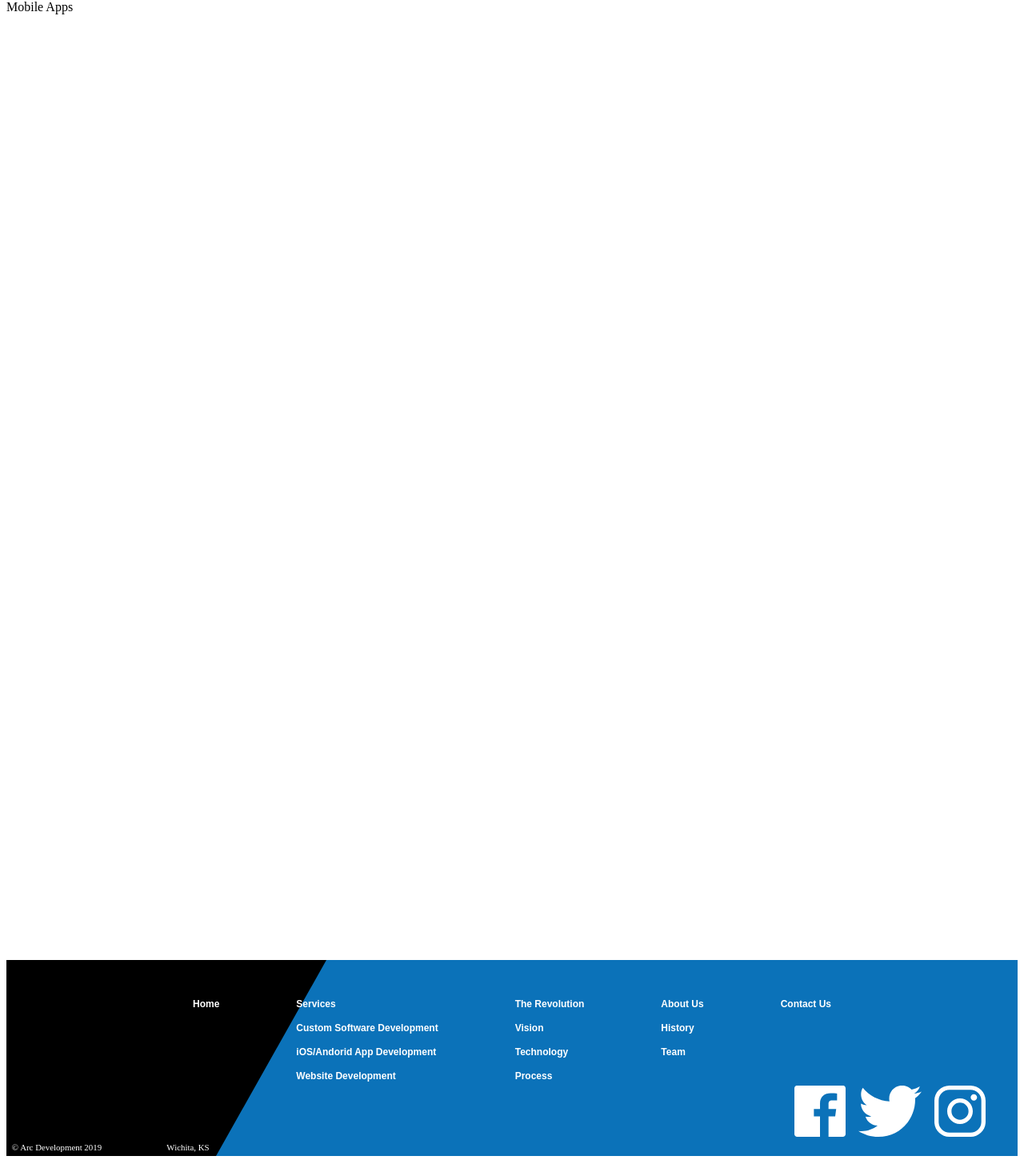
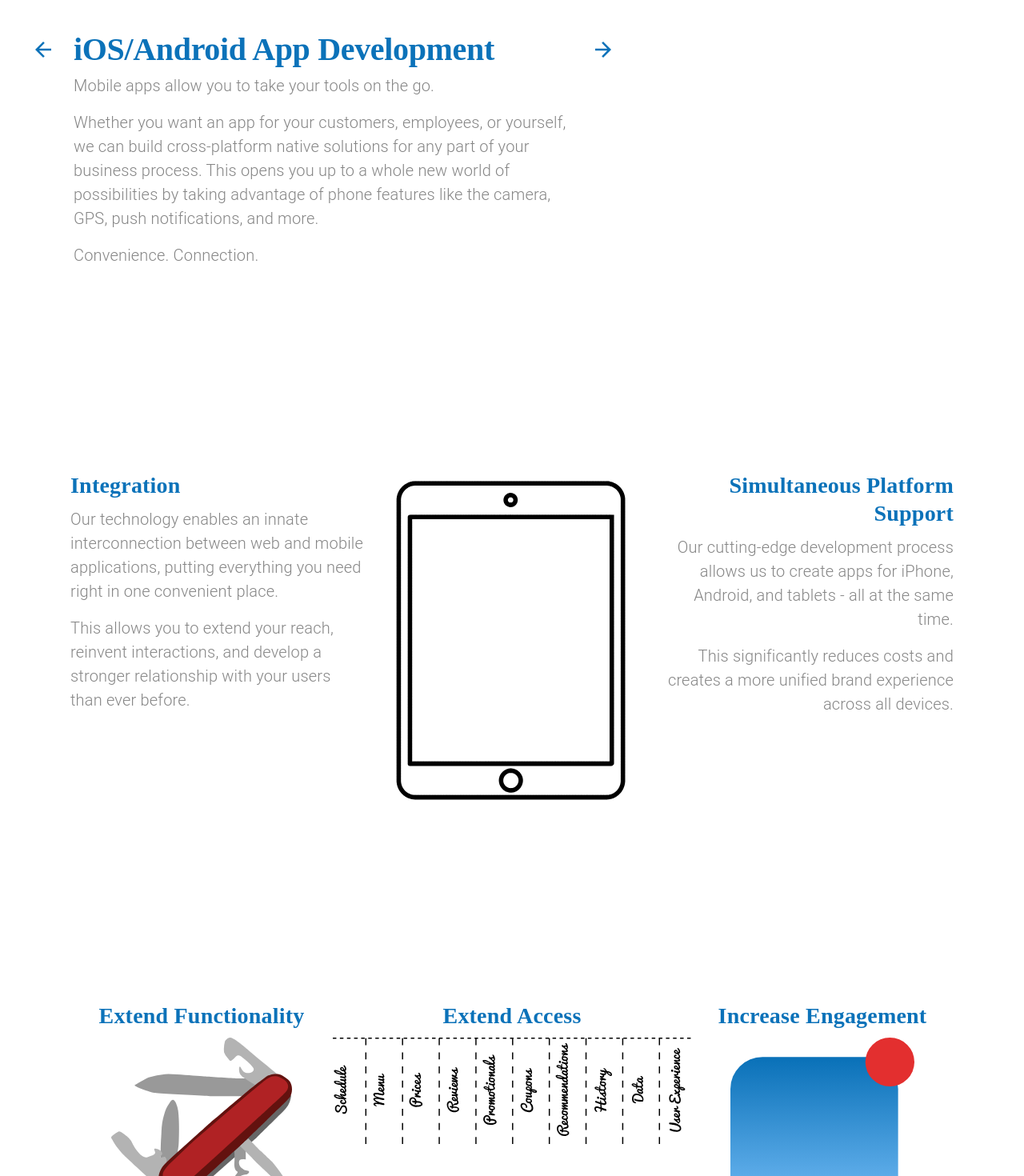
Before and after one commit to dtpearl/arcdev, a React (Create React App) app: page /mobileapps in a window 1280 px wide. Shown: the part 120-1590 px from the top of the page at 80% size. Built offline with nearby package versions, Linux system fonts and the light colour scheme; the HTML template or start-up script is replaced by a standard one.

Commit message:
Add Mobile App Development page

```diff
--- a/src/components/App.js
+++ b/src/components/App.js
@@ -8,6 +8,7 @@
 import LandingPage from './LandingPage';
 import Services from './Services';
 import CustomSoftware from './CustomSoftware';
+import MobileApps from './MobileApps';
 
 function App() {
   const [value, setValue] = useState(0);
@@ -59,7 +60,13 @@
           <Route
             exact
             path="/mobileapps"
-            component={() => <div style={{ height: '150vh' }}>Mobile Apps</div>}
+            render={props => (
+              <MobileApps
+                {...props}
+                setValue={setValue}
+                setSelectedIndex={setSelectedIndex}
+              />
+            )}
           />
           <Route
             exact
--- /dev/null
+++ b/src/components/MobileApps.js
@@ -0,0 +1,266 @@
+import React from 'react';
+import Lottie from 'react-lottie';
+import { Link } from 'react-router-dom';
+import { makeStyles, useTheme } from '@material-ui/core/styles';
+import Grid from '@material-ui/core/Grid';
+import Typography from '@material-ui/core/Typography';
+import IconButton from '@material-ui/core/IconButton';
+import useMediaQuery from '@material-ui/core/useMediaQuery';
+import Hidden from '@material-ui/core/Hidden';
+
+import CallToAction from './ui/CallToAction';
+
+import backArrow from '../assets/backArrow.svg';
+import forwardArrow from '../assets/forwardArrow.svg';
+import swiss from '../assets/swissKnife.svg';
+import access from '../assets/extendAccess.svg';
+import engagement from '../assets/increaseEngagement.svg';
+
+import integrationAnimation from '../animations/integrationAnimation/data.json';
+
+const useStyles = makeStyles(theme => ({
+  arrowContainer: {
+    marginTop: '0.5em'
+  },
+  rowContainer: {
+    paddingLeft: '5em',
+    paddingRight: '5em',
+    [theme.breakpoints.down('sm')]: {
+      paddingLeft: '1.5em',
+      paddingRight: '1.5em'
+    }
+  },
+  heading: {
+    maxWidth: '40em'
+  }
+}));
+
+export default function MobileApps(props) {
+  const { setValue, setSelectedIndex } = props;
+
+  const classes = useStyles();
+  const theme = useTheme();
+
+  const matchesMD = useMediaQuery(theme.breakpoints.down('md'));
+  const matchesSM = useMediaQuery(theme.breakpoints.down('sm'));
+  const matchesXS = useMediaQuery(theme.breakpoints.down('xs'));
+
+  const defaultOptions = {
+    loop: true,
+    autoplay: true,
+    animationData: integrationAnimation,
+    rendererSettings: {
+      preserveAspectRatio: 'xMidYMid slice'
+    }
+  };
+
+  return (
+    <Grid container direction="column">
+      <Grid
+        item
+        container
+        direction="row"
+        justify={matchesMD ? 'center' : undefined}
+        className={classes.rowContainer}
+        style={{ marginTop: matchesXS ? '1em' : '2em' }}
+      >
+        <Hidden mdDown>
+          <Grid
+            item
+            className={classes.arrowContainer}
+            style={{ marginRight: '1em', marginLeft: '-3.5em' }}
+          >
+            <IconButton
+              style={{ backgroundColor: 'transparent' }}
+              component={Link}
+              to="/customsoftware"
+              onClick={() => {
+                setValue(1);
+                setSelectedIndex(1);
+              }}
+            >
+              <img src={backArrow} alt="Back to Custom Software Page" />
+            </IconButton>
+          </Grid>
+        </Hidden>
+        <Grid item container direction="column" className={classes.heading}>
+          <Grid item>
+            <Typography variant="h2" align={matchesMD ? 'center' : undefined}>
+              iOS/Android App Development
+            </Typography>
+          </Grid>
+          <Grid item>
+            <Typography
+              variant="body1"
+              align={matchesMD ? 'center' : undefined}
+              paragraph
+            >
+              Mobile apps allow you to take your tools on the go.
+            </Typography>
+            <Typography
+              variant="body1"
+              align={matchesMD ? 'center' : undefined}
+              paragraph
+            >
+              Whether you want an app for your customers, employees, or
+              yourself, we can build cross-platform native solutions for any
+              part of your business process. This opens you up to a whole new
+              world of possibilities by taking advantage of phone features like
+              the camera, GPS, push notifications, and more.
+            </Typography>
+            <Typography
+              variant="body1"
+              align={matchesMD ? 'center' : undefined}
+              paragraph
+            >
+              Convenience. Connection.
+            </Typography>
+          </Grid>
+        </Grid>
+        <Hidden mdDown>
+          <Grid item className={classes.arrowContainer}>
+            <IconButton
+              style={{ backgroundColor: 'transparent' }}
+              component={Link}
+              to="/websites"
+              onClick={() => {
+                setValue(1);
+                setSelectedIndex(3);
+              }}
+            >
+              <img
+                src={forwardArrow}
+                alt="Forward to Website Development page"
+              />
+            </IconButton>
+          </Grid>
+        </Hidden>
+      </Grid>
+      <Grid
+        item
+        container
+        direction={matchesSM ? 'column' : 'row'}
+        style={{ marginTop: '15em', marginBottom: '15em' }}
+        className={classes.rowContainer}
+      >
+        <Grid item container direction="column" md>
+          <Grid item>
+            <Typography
+              variant="h4"
+              gutterBottom
+              align={matchesSM ? 'center' : undefined}
+            >
+              Integration
+            </Typography>
+          </Grid>
+          <Grid item>
+            <Typography
+              variant="body1"
+              paragraph
+              align={matchesSM ? 'center' : undefined}
+            >
+              Our technology enables an innate interconnection between web and
+              mobile applications, putting everything you need right in one
+              convenient place.
+            </Typography>
+            <Typography
+              variant="body1"
+              paragraph
+              align={matchesSM ? 'center' : undefined}
+            >
+              This allows you to extend your reach, reinvent interactions, and
+              develop a stronger relationship with your users than ever before.
+            </Typography>
+          </Grid>
+        </Grid>
+        <Grid item md>
+          <Lottie options={defaultOptions} style={{ maxWidth: '20em' }} />
+        </Grid>
+        <Grid item container direction="column" md>
+          <Grid item>
+            <Typography
+              variant="h4"
+              gutterBottom
+              align={matchesSM ? 'center' : 'right'}
+            >
+              Simultaneous Platform Support
+            </Typography>
+          </Grid>
+          <Grid item>
+            <Typography
+              variant="body1"
+              paragraph
+              align={matchesSM ? 'center' : 'right'}
+            >
+              Our cutting-edge development process allows us to create apps for
+              iPhone, Android, and tablets - all at the same time.
+            </Typography>
+            <Typography
+              variant="body1"
+              paragraph
+              align={matchesSM ? 'center' : 'right'}
+            >
+              This significantly reduces costs and creates a more unified brand
+              experience across all devices.
+            </Typography>
+          </Grid>
+        </Grid>
+      </Grid>
+      <Grid
+        item
+        container
+        direction={matchesMD ? 'column' : 'row'}
+        className={classes.rowContainer}
+        style={{ marginBottom: '15em' }}
+      >
+        <Grid item container direction="column" alignItems="center" md>
+          <Grid item>
+            <Typography align="center" variant="h4" gutterBottom>
+              Extend Functionality
+            </Typography>
+          </Grid>
+          <Grid item>
+            <img src={swiss} alt="Swiss army knife" />
+          </Grid>
+        </Grid>
+        <Grid
+          item
+          container
+          direction="column"
+          style={{
+            marginTop: matchesMD ? '10em' : 0,
+            marginBottom: matchesMD ? '10em' : 0
+          }}
+          alignItems="center"
+          md
+        >
+          <Grid item>
+            <Typography align="center" variant="h4" gutterBottom>
+              Extend Access
+            </Typography>
+          </Grid>
+          <Grid item>
+            <img
+              src={access}
+              alt="Tear-one-off sign"
+              style={{ maxWidth: matchesXS ? '20em' : '28em' }}
+            />
+          </Grid>
+        </Grid>
+        <Grid item container direction="column" alignItems="center" md>
+          <Grid item>
+            <Typography align="center" variant="h4" gutterBottom>
+              Increase Engagement
+            </Typography>
+          </Grid>
+          <Grid item>
+            <img src={engagement} alt="App with notification" />
+          </Grid>
+        </Grid>
+      </Grid>
+      <Grid container>
+        <CallToAction setValue={setValue} />
+      </Grid>
+    </Grid>
+  );
+}
```
